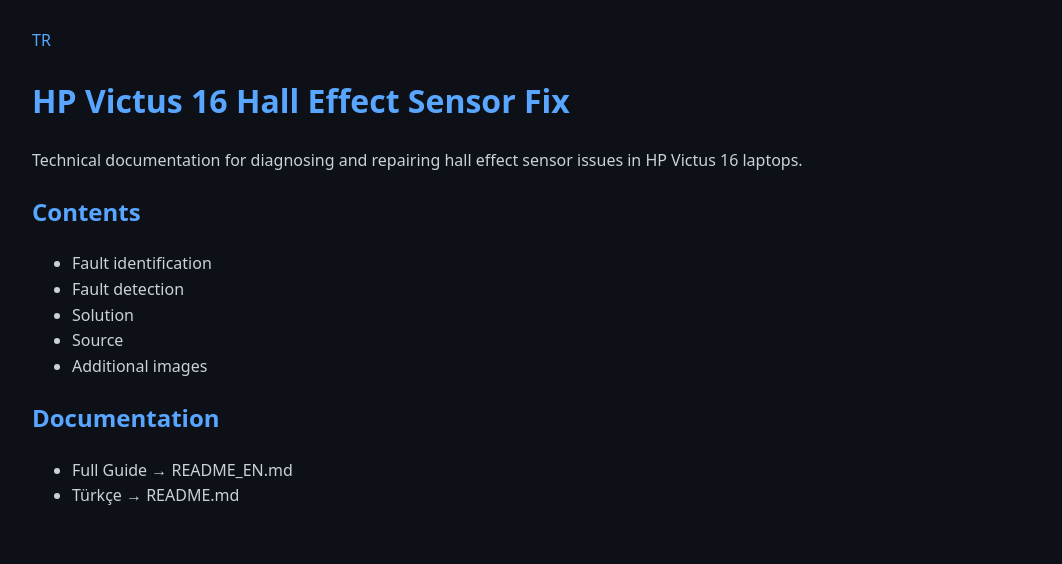
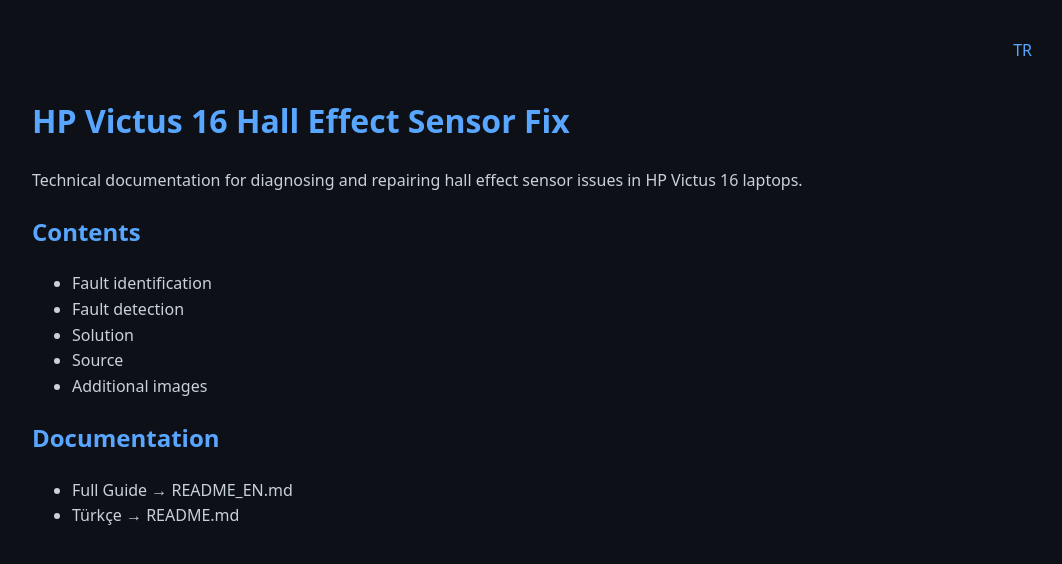
Before and after one commit to bugragungoz/HP-Victus-Hall-Effect-Sensor-Fix, a Jekyll site: the page built from index.md, in a window 1280 px wide. Shown: the top 564 px of the page, without its empty margins (108-1170 px from the left). Built offline with Jekyll 4.4.1, drawn with Linux system fonts in a browser that asks for light colours.

Commit message:
Update style.scss

```diff
--- a/assets/css/style.scss
+++ b/assets/css/style.scss
@@ -4,7 +4,7 @@
 body {
   background-color: #0d1117;
   color: #c9d1d9;
-  font-family: system-ui, Arial;
+  font-family: system-ui;
   line-height: 1.6;
 }
 
@@ -17,11 +17,13 @@
   text-decoration: none;
 }
 
-a:hover {
-  text-decoration: underline;
+/* DİL BUTONU */
+.topbar {
+  text-align: right;
+  padding: 10px 0;
 }
 
-img {
-  max-width: 100%;
-  border-radius: 8px;
+.topbar a {
+  margin-left: 10px;
+  color: #58a6ff;
 }
```
